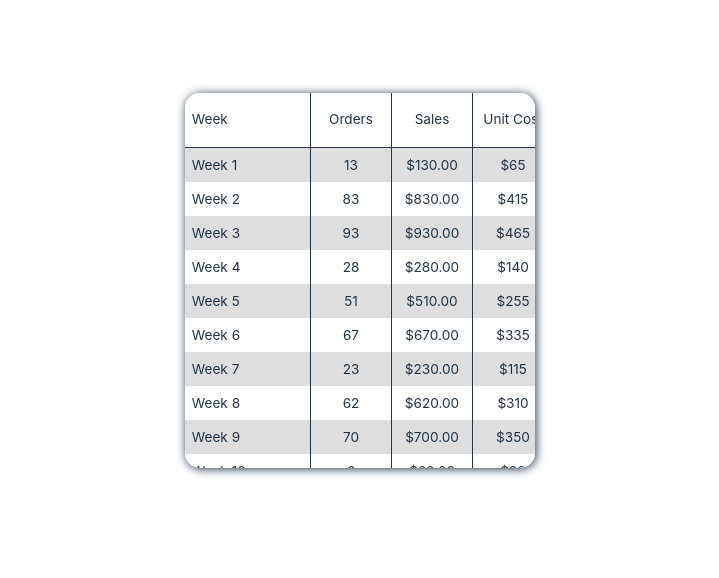
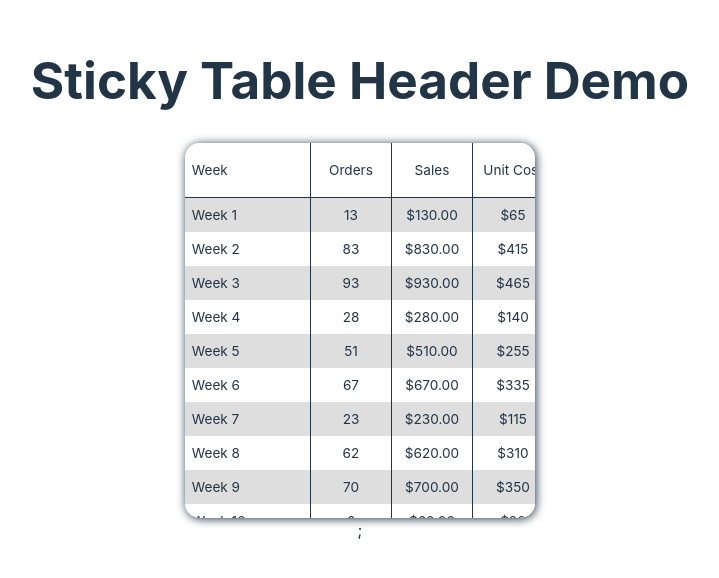
Before and after one commit to weaverwhale/sticky-table, a React (Vite) app: page / in a window 1280 px wide. Shown: the part 120-698 px from the top of the page, without its empty margins (280-999 px from the left). Built offline with nearby package versions, Linux system fonts and the light colour scheme.

Commit message:
Add header

```diff
--- a/src/App.jsx
+++ b/src/App.jsx
@@ -5,7 +5,12 @@ import StickyTable from "./components/StickyTable";
 import "./components/StickyTable.scss";
 
 function App() {
-  return <StickyTable data={data} columns={columns} sortOrder={sortOrder} />;
+  return (
+    <>
+      <h1>Sticky Table Header Demo</h1>
+      <StickyTable data={data} columns={columns} sortOrder={sortOrder} />;
+    </>
+  );
 }
 
 export default App;
--- a/src/components/StickyTable.scss
+++ b/src/components/StickyTable.scss
@@ -136,4 +136,5 @@ $tablet: 768px;
   max-height: 375px;
   border-radius: 15px;
   box-shadow: 1px 1px 10px $black;
+  margin: 0 auto;
 }
```
